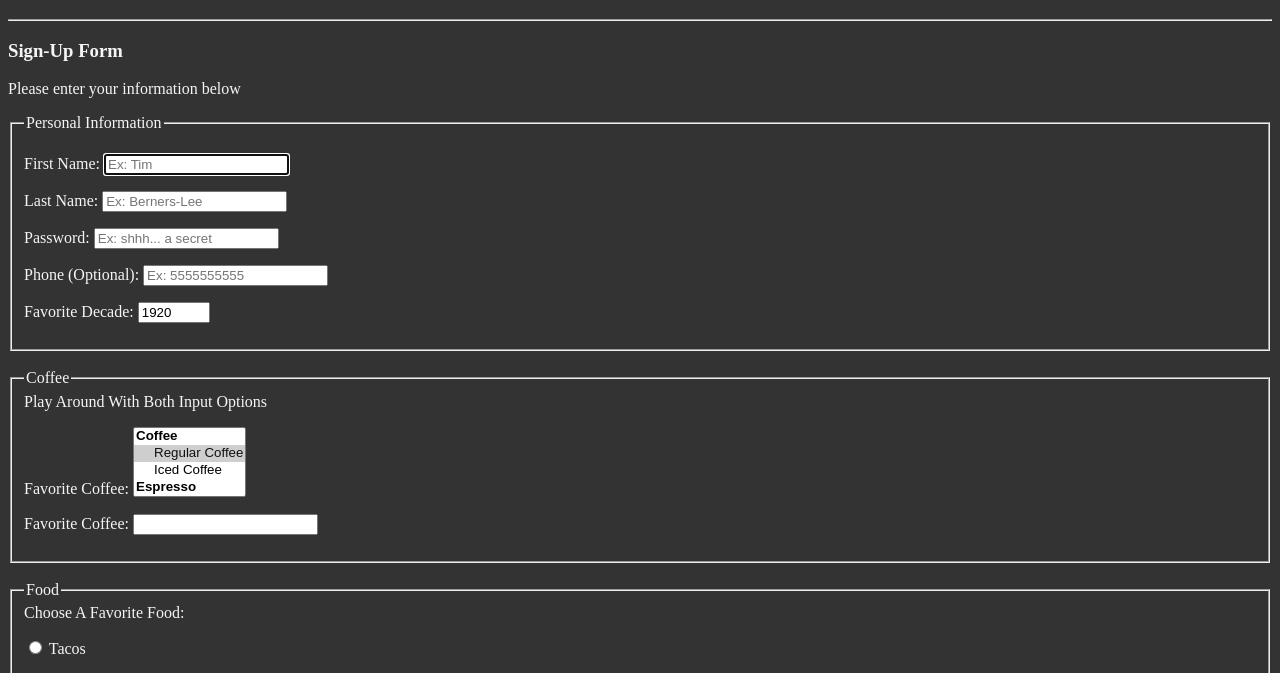
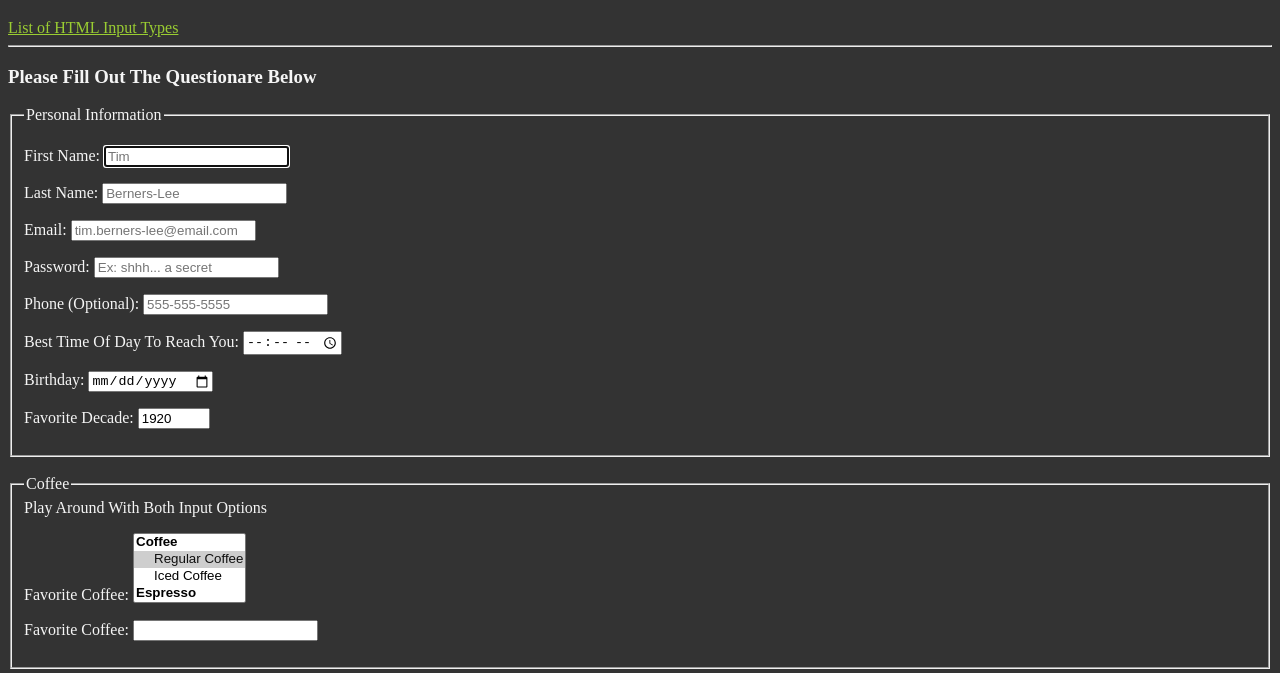
Before and after one commit to tiffmc1/web-building-practice, a plain HTML site: page freeCodeCamp-html-tutorial/forms-inputs.html in a window 1280 px wide. Shown: the part 87-760 px from the top of the page. Drawn offline with Linux system fonts and the light colour scheme.

Commit message:
forms-inputs: added more inputs

```diff
--- a/freeCodeCamp-html-tutorial/forms-inputs.html
+++ b/freeCodeCamp-html-tutorial/forms-inputs.html
@@ -12,15 +12,18 @@
 		<header id="top-of-page">
 			<a href="index.html">Home</a>
 			<h1>Forms And Inputs</h1>
+			<a
+				href="https://www.w3schools.com/html/html_form_input_types.asp"
+				target="_blank"
+				>List of HTML Input Types</a
+			>
 		</header>
 
 		<hr />
 
 		<main>
+			<h3>Please Fill Out The Questionare Below</h3>
 			<article id="sign-up-form">
-				<h3>Sign-Up Form</h3>
-				<p>Please enter your information below</p>
-
 				<form>
 					<fieldset>
 						<legend>Personal Information</legend>
@@ -30,7 +33,7 @@
 								type="text"
 								name="firstName"
 								id="firstName"
-								placeholder="Ex: Tim"
+								placeholder="Tim"
 								autocomplete="on"
 								required
 								autofocus
@@ -42,9 +45,18 @@
 								type="text"
 								name="lastName"
 								id="lastName"
-								placeholder="Ex: Berners-Lee"
+								placeholder="Berners-Lee"
 								autocomplete="on"
 								required
+							/>
+						</p>
+						<p>
+							<label for="email">Email:</label>
+							<input
+								type="email"
+								name="email"
+								id="email"
+								placeholder="tim.berners-lee@email.com"
 							/>
 						</p>
 						<p>
@@ -63,9 +75,18 @@
 								type="tel"
 								name="phone"
 								id="phone"
-								placeholder="Ex: 5555555555"
-								pattern="[0-9]{3}[0-9]{3}[0-9]{4}"
+								placeholder="555-555-5555"
+								pattern="[0-9]{3}-[0-9]{3}-[0-9]{4}"
+								maxlength="12"
 							/>
+						</p>
+						<p>
+							<label for="appt">Best Time Of Day To Reach You:</label>
+							<input type="time" name="appt" id="appt" />
+						</p>
+						<p>
+							<label for="birthday">Birthday:</label>
+							<input type="date" name="birthday" id="birthday" />
 						</p>
 						<p>
 							<label for="decade">Favorite Decade:</label>
@@ -195,6 +216,7 @@
 							id="message"
 							cols="30"
 							rows="10"
+							maxlength="300"
 							placeholder="Type your message here..."
 						></textarea>
 					</fieldset>
```
